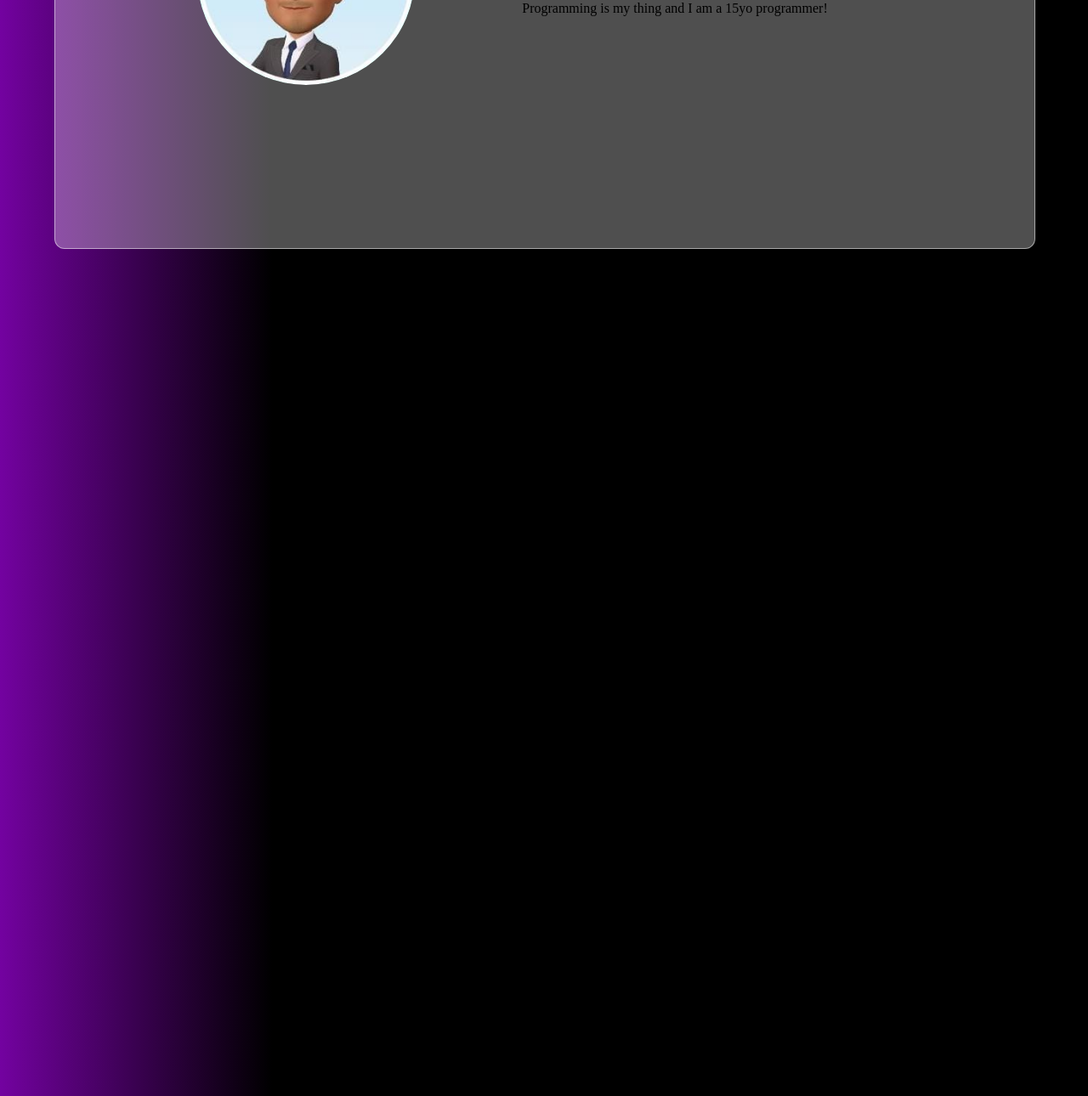
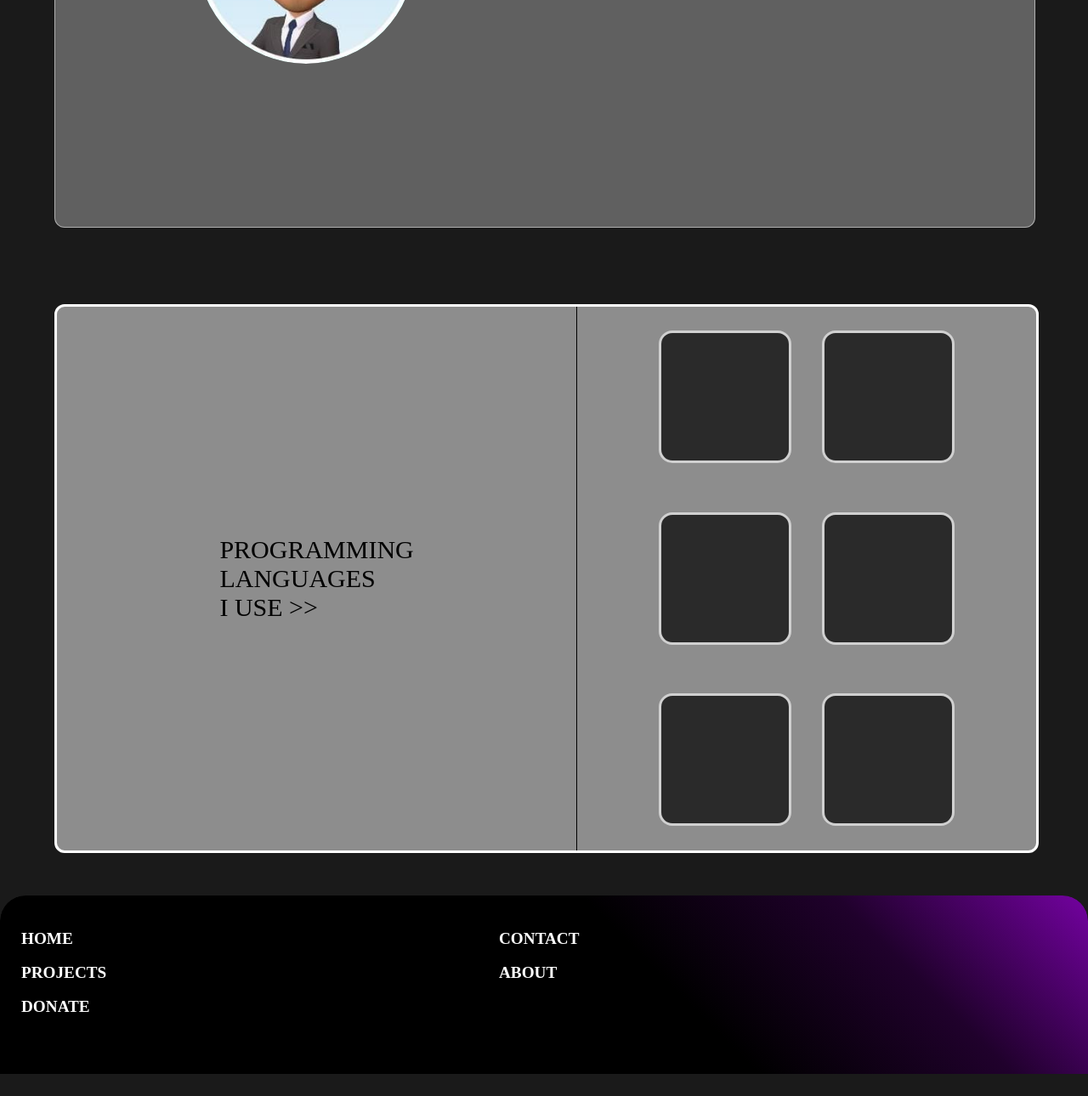
Before and after one commit to savithu-s3/website, a plain HTML site: page index.html in a window 1280 px wide. Shown: the part 474-1764 px from the top of the page at 85% size. After the commit the page ends 1742 px from the top, so only its background shows below. Drawn offline with Linux system fonts and the light colour scheme.

Commit message:
languages

```diff
--- a/css/main.css
+++ b/css/main.css
@@ -1,6 +1,6 @@
 body {
-	background: linear-gradient(270deg, #000000, #000000, #000000, #000000, #7302a0);
-  	margin: 0;
+	background-color: #1a1a1a;
+	margin: 0;
 	font-family: CaskaydiaCove Nerd Font;
 	display: grid;
 }
@@ -43,7 +43,7 @@ html {
 	height: 80vh;
 	margin-left: 5%;
 	margin-right: 5%;
-	margin-top: 75px;
+	margin-top: 100px;
 	border-radius: 0.75rem;
 	border-width: 1px;
 	border-style: solid;
@@ -71,20 +71,13 @@ html {
 }
 
 #banner_text_top {
-	width: 100%;
-	height: 50%;
-	display: flex;
-	align-items: flex-start;
-	text-align: center;
-	vertical-align: bottom;
-	justify-content: center;
-	flex-wrap: nowrap;
-	flex-direction: row;
+	font-size: 35px;
+	margin-bottom: 0%;
+	color: white;
 }
 
 #banner_text_bottom {
-	width: 100%;
-	height: 50%;
+	color: white;
 }
 
 #banner_profile {
@@ -126,6 +119,75 @@ html {
 ::-webkit-scrollbar-button {
     background: #001a2e;
 }
+
+#languages {
+	width: 90%;
+	height: 80vh;
+	margin-top: 7%;
+	margin-left: 5%;
+	margin-right: 5%;
+	background-color: rgba(255, 255, 255, 0.5);
+	display: grid;
+	grid-template-columns: auto 1px auto;
+	border: solid 3px white;
+	border-radius: 0.75rem;
+}
+
+#languages_text {
+	height: auto;
+	width: auto;
+	display: flex;
+	flex-direction: column;
+	justify-content: center;
+	align-items: center;
+}
+
+#languages_buttons {
+	display: grid;
+	height: auto;
+	width: auto;
+	grid-template-columns: 1px auto;
+	align-content: space-around;
+	justify-content: space-around;
+}
+
+.languages_button {
+	width: 150px;
+	height: 150px;
+	background-color: rgba(0, 0, 0, 0.7);
+	border-radius: 1rem;
+	border: solid 3px;
+	border-color: rgba(255, 255, 255, 0.781);
+}
+
+
+
+
+
+
+
+
+
+
+
+
+
+
+
+
+
+
+
+
+
+
+
+
+
+
+
+
+
 
 /* Explode */
 #explode > .letter {
--- a/index.html
+++ b/index.html
@@ -18,7 +18,7 @@
 		<span id="progress-value">&#x1F815;</span>
 	</div>
 
-	<p id="explode">HELLOBOYS</p>
+	<!-- <p id="explode">HELLOBOYS</p> -->
 
 	<div class="banner">
 		<div id="banner_profile">
@@ -27,18 +27,34 @@
 			</a>
 		</div>
 		<div id="banner_text">
-			<p style="font-size: 35px; margin-bottom: 0%;">HEllO thErE, I'm Savithu</p>
-			<p>Programming is my thing and I am a 15yo programmer!</p>
-			<!-- <div id="banner_text_top">
-			</div>
-			<div id="banner_text_bottom">
-			</div> -->
+			<p id="banner_text_top">HEllO thErE, I'm Savithu</p>
+			<p id="banner_text_bottom">Programming is my thing and I am a 15yo programmer!</p>
 		</div>
 	</div>
 
-	<div class="test"></div>
-	<div>
-		<iframe src="./widgets/footer.html" frameborder="0" height="210px" width="100%"></iframe>
+	<section id="languages">
+		<div id="languages_text">
+			<p style="font-size: 30px;">
+				<span>PROGRAMMING</span><br>
+				<span>LANGUAGES</span><br>
+				<span>I USE >></span>
+			</p>
+		</div>
+		<div style="width: 1px; height: auto; background-color: black;"></div>
+		<div id="languages_buttons">
+			<div class="languages_button"></div>
+			<div class="languages_button"></div>
+			<div class="languages_button"></div>
+			<div class="languages_button"></div>
+			<div class="languages_button"></div>
+			<div class="languages_button"></div>
+		</div>
+	</section>
+
+	<!-- <div class="test"></div> -->
+
+	<div style="border-top-right-radius: 30px; border-top-left-radius: 30px; margin-top: 50px;">
+		<iframe src="./widgets/footer.html" frameborder="0" height="210px" width="100%" style="border-top-right-radius: 30px; border-top-left-radius: 30px;"></iframe>
 	</div>
 </body>
 </html>
```
